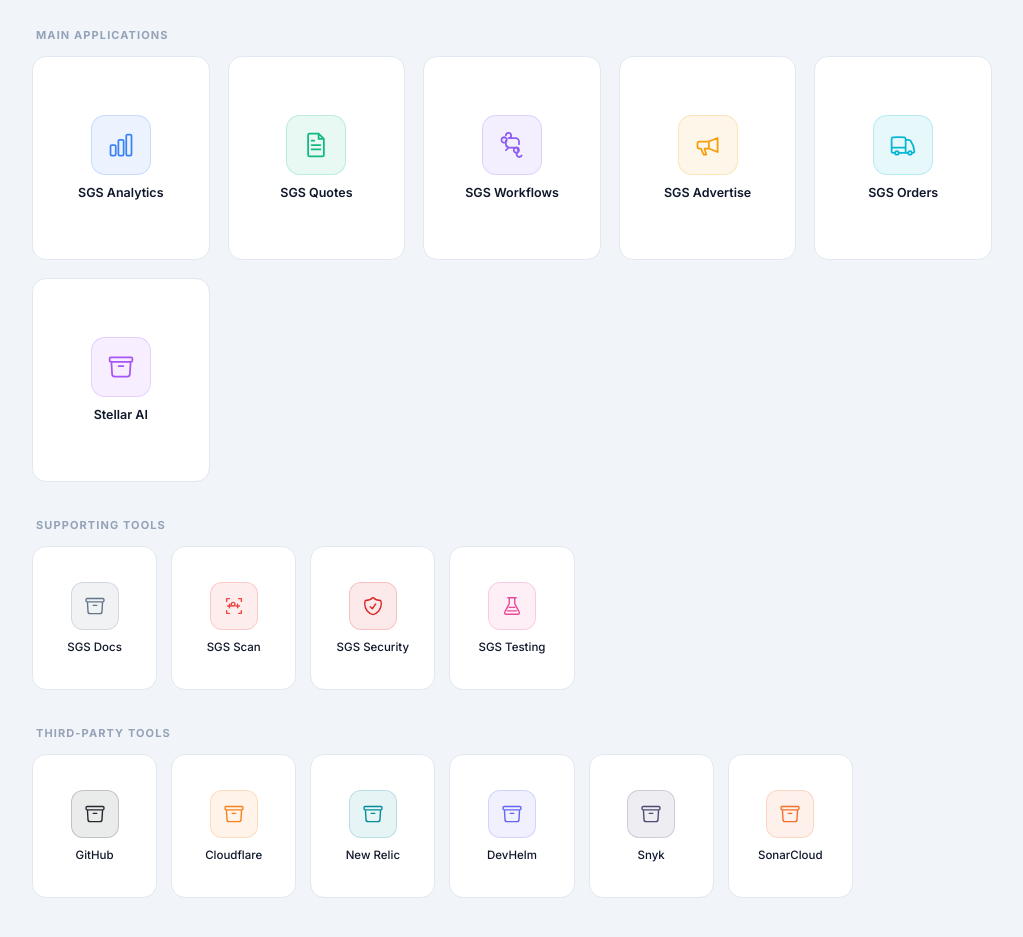
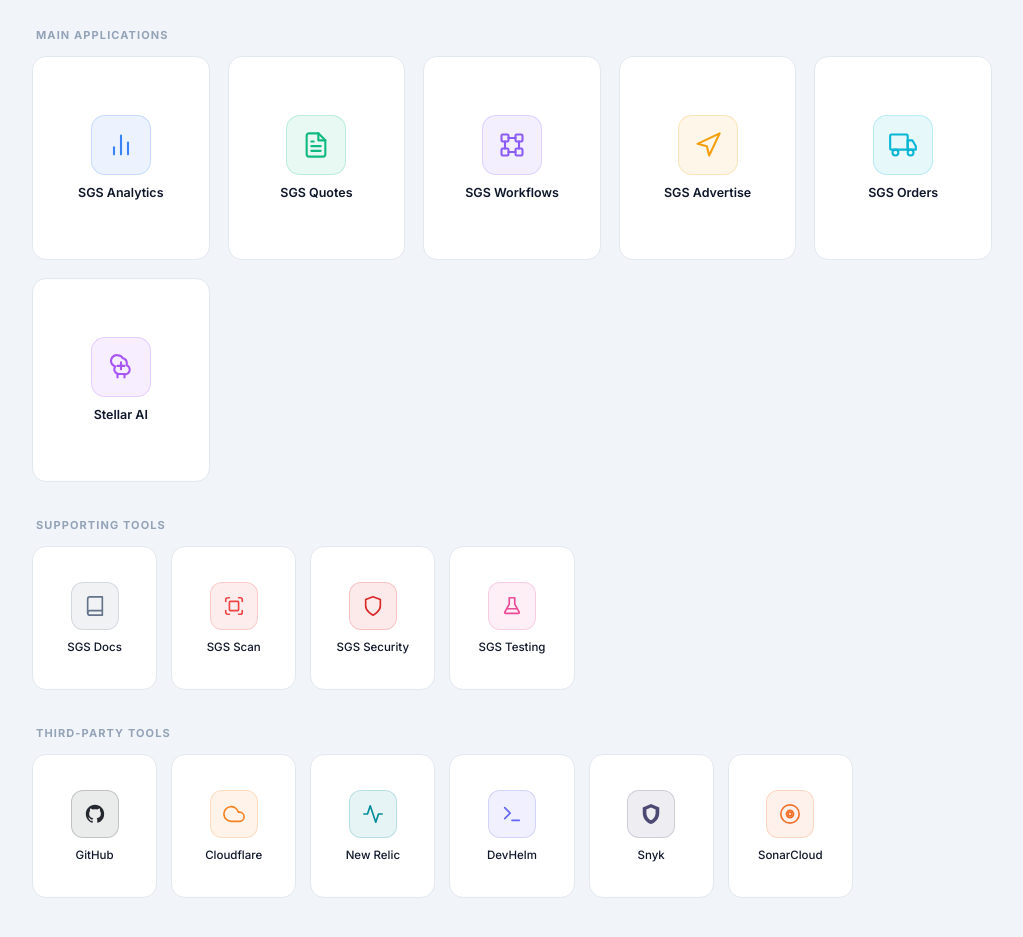
Before and after one commit to Stellar-Global-Supplies/stellarglobalsupplies-landingzone, a React (Vite) app: page / in a window 1280 px wide. Shown: the part 143-1080 px from the top of the page, without its empty margins (128-1151 px from the left). Built offline with nearby package versions, Linux system fonts and the light colour scheme; no server answers; sample sign-in values are in the browser's storage; what casdoor-js-sdk would draw is missing.

Commit message:
Refactor Icon component to use switch case for icons

```diff
--- a/src/components/Icon.jsx
+++ b/src/components/Icon.jsx
@@ -1,48 +1,28 @@
-const paths = {
-  scan: 'M4 7V4h3M17 4h3v3M4 17v3h3M17 20h3v-3M9 12H7m0 0H5m2 0v2m0-2V10m7 2h2m0 0h2m-2 0v2m0-2v-2m-5 2a2 2 0 100-4 2 2 0 000 4z',
+export default function Icon({ name, size = 20, color = 'currentColor' }) {
+  const props = { width: size, height: size, viewBox: '0 0 24 24', fill: 'none', stroke: color, strokeWidth: 1.8, strokeLinecap: 'round', strokeLinejoin: 'round' }
 
-  shield: 'M9 12.75L11.25 15 15 9.75m-3-7.036A11.959 11.959 0 013.598 6 11.99 11.99 0 003 9.749c0 5.592 3.824 10.29 9 11.623 5.176-1.332 9-6.03 9-11.622 0-1.31-.21-2.571-.598-3.751h-.152c-3.196 0-6.1-1.248-8.25-3.285z',
+  switch (name) {
+    case 'chart':     return <svg {...props}><line x1="18" y1="20" x2="18" y2="10"/><line x1="12" y1="20" x2="12" y2="4"/><line x1="6" y1="20" x2="6" y2="14"/></svg>
+    case 'file-text': return <svg {...props}><path d="M14 2H6a2 2 0 00-2 2v16a2 2 0 002 2h12a2 2 0 002-2V8z"/><polyline points="14 2 14 8 20 8"/><line x1="16" y1="13" x2="8" y2="13"/><line x1="16" y1="17" x2="8" y2="17"/><polyline points="10 9 9 9 8 9"/></svg>
+    case 'workflow':  return <svg {...props}><rect x="3" y="3" width="6" height="6" rx="1"/><rect x="15" y="3" width="6" height="6" rx="1"/><rect x="3" y="15" width="6" height="6" rx="1"/><rect x="15" y="15" width="6" height="6" rx="1"/><line x1="9" y1="6" x2="15" y2="6"/><line x1="6" y1="9" x2="6" y2="15"/><line x1="18" y1="9" x2="18" y2="15"/><line x1="9" y1="18" x2="15" y2="18"/></svg>
+    case 'megaphone': return <svg {...props}><path d="M3 11l19-9-9 19-2-8-8-2z"/></svg>
+    case 'truck':     return <svg {...props}><rect x="1" y="3" width="15" height="13" rx="1"/><path d="M16 8h4l3 5v3h-7V8z"/><circle cx="5.5" cy="18.5" r="2.5"/><circle cx="18.5" cy="18.5" r="2.5"/></svg>
+    case 'brain':     return <svg {...props}><path d="M9.5 2a4.5 4.5 0 014 2.5A4.5 4.5 0 0117 9c0 .5-.07 1-.2 1.5A4 4 0 0114 18H10a4 4 0 01-2.8-6.5A4.5 4.5 0 019.5 2z"/><path d="M9 18v3M15 18v3M9 11h6M12 8v6"/></svg>
+    case 'book':      return <svg {...props}><path d="M4 19.5A2.5 2.5 0 016.5 17H20"/><path d="M6.5 2H20v20H6.5A2.5 2.5 0 014 19.5v-15A2.5 2.5 0 016.5 2z"/></svg>
+    case 'scan':      return <svg {...props}><path d="M3 7V5a2 2 0 012-2h2M17 3h2a2 2 0 012 2v2M21 17v2a2 2 0 01-2 2h-2M7 21H5a2 2 0 01-2-2v-2"/><rect x="7" y="7" width="10" height="10" rx="1"/></svg>
+    case 'shield':    return <svg {...props}><path d="M12 22s8-4 8-10V5l-8-3-8 3v7c0 6 8 10 8 10z"/></svg>
+    case 'flask':     return <svg {...props}><path d="M9 3h6M9 3v7L4 19a1 1 0 001 1h14a1 1 0 001-1L15 10V3"/><line x1="6.5" y1="15" x2="17.5" y2="15"/></svg>
+    case 'box':       return <svg {...props}><path d="M21 16V8a2 2 0 00-1-1.73l-7-4a2 2 0 00-2 0l-7 4A2 2 0 003 8v8a2 2 0 001 1.73l7 4a2 2 0 002 0l7-4A2 2 0 0021 16z"/><polyline points="3.27 6.96 12 12.01 20.73 6.96"/><line x1="12" y1="22.08" x2="12" y2="12"/></svg>
+    case 'cog':       return <svg {...props}><circle cx="12" cy="12" r="3"/><path d="M19.4 15a1.65 1.65 0 00.33 1.82l.06.06a2 2 0 010 2.83 2 2 0 01-2.83 0l-.06-.06a1.65 1.65 0 00-1.82-.33 1.65 1.65 0 00-1 1.51V21a2 2 0 01-4 0v-.09A1.65 1.65 0 009 19.4a1.65 1.65 0 00-1.82.33l-.06.06a2 2 0 01-2.83-2.83l.06-.06A1.65 1.65 0 004.68 15a1.65 1.65 0 00-1.51-1H3a2 2 0 010-4h.09A1.65 1.65 0 004.6 9a1.65 1.65 0 00-.33-1.82l-.06-.06a2 2 0 012.83-2.83l.06.06A1.65 1.65 0 009 4.68a1.65 1.65 0 001-1.51V3a2 2 0 014 0v.09a1.65 1.65 0 001 1.51 1.65 1.65 0 001.82-.33l.06-.06a2 2 0 012.83 2.83l-.06.06A1.65 1.65 0 0019.4 9a1.65 1.65 0 001.51 1H21a2 2 0 010 4h-.09a1.65 1.65 0 00-1.51 1z"/></svg>
 
-  box: 'M20.25 7.5l-.625 10.632a2.25 2.25 0 01-2.247 2.118H6.622a2.25 2.25 0 01-2.247-2.118L3.75 7.5M10 11.25h4M3.375 7.5h17.25c.621 0 1.125-.504 1.125-1.125v-1.5c0-.621-.504-1.125-1.125-1.125H3.375c-.621 0-1.125.504-1.125 1.125v1.5c0 .621.504 1.125 1.125 1.125z',
+    // Third-party icons
+    case 'github':    return <svg {...props} fill={color} stroke="none"><path d="M12 2C6.477 2 2 6.484 2 12.017c0 4.425 2.865 8.18 6.839 9.504.5.092.682-.217.682-.483 0-.237-.008-.868-.013-1.703-2.782.605-3.369-1.343-3.369-1.343-.454-1.158-1.11-1.466-1.11-1.466-.908-.62.069-.608.069-.608 1.003.07 1.531 1.032 1.531 1.032.892 1.53 2.341 1.088 2.91.832.092-.647.35-1.088.636-1.338-2.22-.253-4.555-1.113-4.555-4.951 0-1.093.39-1.988 1.029-2.688-.103-.253-.446-1.272.098-2.65 0 0 .84-.27 2.75 1.026A9.564 9.564 0 0112 6.844c.85.004 1.705.115 2.504.337 1.909-1.296 2.747-1.027 2.747-1.027.546 1.379.202 2.398.1 2.651.64.7 1.028 1.595 1.028 2.688 0 3.848-2.339 4.695-4.566 4.943.359.309.678.92.678 1.855 0 1.338-.012 2.419-.012 2.747 0 .268.18.58.688.482A10.019 10.019 0 0022 12.017C22 6.484 17.522 2 12 2z"/></svg>
+    case 'cloud':     return <svg {...props}><path d="M18 10h-1.26A8 8 0 109 20h9a5 5 0 000-10z"/></svg>
+    case 'activity':  return <svg {...props}><polyline points="22 12 18 12 15 21 9 3 6 12 2 12"/></svg>
+    case 'terminal':  return <svg {...props}><polyline points="4 17 10 11 4 5"/><line x1="12" y1="19" x2="20" y2="19"/></svg>
+    case 'snyk':      return <svg {...props} fill={color} stroke="none"><path d="M12 1L3 5v6c0 5.55 3.84 10.74 9 12 5.16-1.26 9-6.45 9-12V5l-9-4zm0 4l5 2.18V11c0 3.5-2.33 6.79-5 7.93-2.67-1.14-5-4.43-5-7.93V7.18L12 5z"/></svg>
+    case 'sonar':     return <svg {...props}><path d="M12 22c5.523 0 10-4.477 10-10S17.523 2 12 2 2 6.477 2 12s4.477 10 10 10z"/><path d="M8 12s1-4 4-4 4 4 4 4-1 4-4 4-4-4-4-4z"/><circle cx="12" cy="12" r="2"/></svg>
 
-  chart: 'M3 13.125C3 12.504 3.504 12 4.125 12h2.25c.621 0 1.125.504 1.125 1.125v6.75C7.5 20.496 6.996 21 6.375 21h-2.25A1.125 1.125 0 013 19.875v-6.75zM9.75 8.625c0-.621.504-1.125 1.125-1.125h2.25c.621 0 1.125.504 1.125 1.125v11.25c0 .621-.504 1.125-1.125 1.125h-2.25a1.125 1.125 0 01-1.125-1.125V8.625zM16.5 4.125c0-.621.504-1.125 1.125-1.125h2.25C20.496 3 21 3.504 21 4.125v15.75c0 .621-.504 1.125-1.125 1.125h-2.25a1.125 1.125 0 01-1.125-1.125V4.125z',
-
-  cog: 'M4.5 12a7.5 7.5 0 0015 0m-15 0a7.5 7.5 0 1115 0m-15 0H3m16.5 0H21m-1.5 0H12m-8.457 3.077l1.41-.513m14.095-5.13l1.41-.513M5.106 17.785l1.15-.964m11.49-9.642l1.149-.964M7.501 19.795l.75-1.3m7.5-12.99l.75-1.3m-6.063 16.658l.26-1.477m2.605-14.772l.26-1.477m0 17.726l-.26-1.477M10.698 4.614l-.26-1.477M16.5 19.794l-.75-1.299M7.5 4.205L12 12m6.894 5.785l-1.149-.964M6.256 7.178l-1.15-.964m15.352 8.864l-1.41-.513M4.954 9.435l-1.41-.514M12.002 12l-3.75 6.495',
-
-  truck: 'M8.25 18.75a1.5 1.5 0 01-3 0m3 0a1.5 1.5 0 00-3 0m3 0h6m-9 0H3.375a1.125 1.125 0 01-1.125-1.125V14.25m17.25 4.5a1.5 1.5 0 01-3 0m3 0a1.5 1.5 0 00-3 0m3 0h1.125c.621 0 1.129-.504 1.09-1.124a17.902 17.902 0 00-3.213-9.193 2.056 2.056 0 00-1.58-.86H14.25M16.5 18.75h-2.25m0-11.177v-.958c0-.568-.422-1.048-.987-1.106a48.554 48.554 0 00-10.026 0 1.106 1.106 0 00-.987 1.106v7.635m12-6.677v6.677m0 4.5v-4.5m0 0h-12',
-
-  document: 'M19.5 14.25v-2.625a3.375 3.375 0 00-3.375-3.375h-1.5A1.125 1.125 0 0113.5 7.125v-1.5a3.375 3.375 0 00-3.375-3.375H8.25m0 12.75h7.5m-7.5 3H12M10.5 2.25H5.625c-.621 0-1.125.504-1.125 1.125v17.25c0 .621.504 1.125 1.125 1.125h12.75c.621 0 1.125-.504 1.125-1.125V11.25a9 9 0 00-9-9z',
-
-  // Quotation / document with text
-  'file-text': 'M14.25 2.25H6.375c-.621 0-1.125.504-1.125 1.125v17.25c0 .621.504 1.125 1.125 1.125h11.25c.621 0 1.125-.504 1.125-1.125V6.75l-4.5-4.5zM14.25 2.25v4.5h4.5M8.25 12h7.5M8.25 15.75h7.5M8.25 8.25h2.25',
-
-  // Workflow / automation
-  workflow: 'M6.75 3.75A2.25 2.25 0 119.75 6m-3 0a2.25 2.25 0 11-3 0 2.25 2.25 0 013 0zM17.25 18A2.25 2.25 0 1020.25 21m-3-3a2.25 2.25 0 10-3 0 2.25 2.25 0 003 0zM6.75 8.25v3.375A2.625 2.625 0 009.375 14.25h5.25a2.625 2.625 0 012.625 2.625V18M9 6h6a3 3 0 013 3v2.25M9 14.25l-2.25 2.25m2.25-2.25l-2.25-2.25',
-
-  // Advertising / campaigns
-  megaphone: 'M3 10.5v3a1.5 1.5 0 001.5 1.5H6l2.25 5.25h2.25L9 15h3.75l7.5 3V6l-7.5 3H4.5A1.5 1.5 0 003 10.5zM12.75 9v6M20.25 6v12',
-
-  // Testing / QA
-  flask: 'M9 3v6.375L4.125 18.75A1.5 1.5 0 005.46 21h13.08a1.5 1.5 0 001.335-2.25L15 9.375V3M7.5 3h9M9 13.5h6M7.125 17.25h9.75',
-
-  users: 'M15 19.128a9.38 9.38 0 002.625.372 9.337 9.337 0 004.121-.952 4.125 4.125 0 00-7.533-2.493M15 19.128v-.003c0-1.113-.285-2.16-.786-3.07M15 19.128v.106A12.318 12.318 0 018.624 21c-2.331 0-4.512-.645-6.374-1.766l-.001-.109a6.375 6.375 0 0111.964-3.07M12 6.375a3.375 3.375 0 11-6.75 0 3.375 3.375 0 016.75 0zm8.25 2.25a2.625 2.625 0 11-5.25 0 2.625 2.625 0 015.25 0z',
+    default:          return <svg {...props}><rect x="3" y="3" width="18" height="18" rx="2"/></svg>
+  }
 }
-
-export default function Icon({ name, size = 20, color = 'currentColor' }) {
-  const d = paths[name] || paths.box
-
-  return (
-    <svg
-      width={size}
-      height={size}
-      viewBox="0 0 24 24"
-      fill="none"
-      stroke={color}
-      strokeWidth={1.5}
-      strokeLinecap="round"
-      strokeLinejoin="round"
-    >
-      <path d={d} />
-    </svg>
-  )
-}
```
